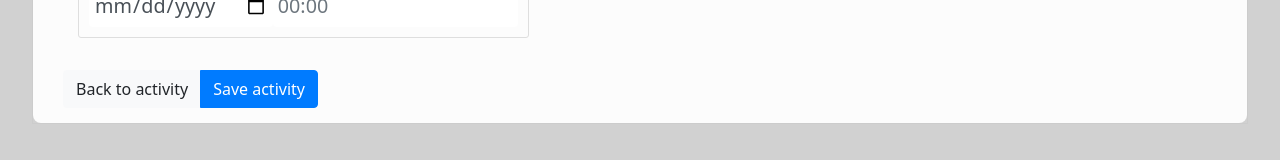
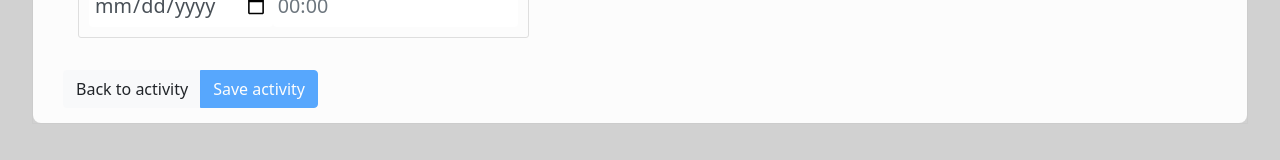
Before and after one commit to nedroden/Activity-Planner, an Angular app in the folder frontend/: page /new in a window 1280 px wide. Shown: the part 677-837 px from the top of the page. Built offline with nearby package versions, Linux system fonts and the light colour scheme; a small style sheet from the web is missing.

Commit message:
Forms can no longer be submitted if input is invalid

```diff
--- a/frontend/src/app/activity-editor/activity-editor.component.html
+++ b/frontend/src/app/activity-editor/activity-editor.component.html
@@ -3,7 +3,7 @@
     <div class="row">
         <div class="mt-sm-3 col-12">
             <div id="error"></div>
-            <form id="editor" (submit)="saveActivity(event)" [formGroup]="editorForm">
+            <form role="form" id="editor" name="editor" (submit)="saveActivity(event)" [formGroup]="editorForm" novalidate>
                 <div class="float-left col-md-5">
                     <small class="text-danger" *ngIf="editorForm.get('title').hasError('required') && editorForm.get('title').dirty">You must enter a title.</small>
                     <small class="text-danger" *ngIf="editorForm.get('title').hasError('minlength') && editorForm.get('title').dirty">The title is too short. It must be at least 5 characters long.</small>
@@ -12,7 +12,7 @@
                     <div class="form-group">
                         <label for="titleInput">Activity title</label>
                         <div>
-                            <input type="text" class="form-control" id="titleInput" placeholder="New activity" value="{{ isNewArticle ? '' : activity.title }}" formControlName="title" />
+                            <input type="text" class="form-control" id="titleInput" placeholder="New activity" formControlName="title" ng-model="title" />
                         </div>
                     </div>
 
@@ -21,27 +21,27 @@
                     <div class="form-group">
                         <label for="locationInput">Location</label>
                         <div>
-                            <input type="text" class="form-control" id="locationInput" placeholder="Location" value="{{ isNewArticle ? '' : activity.location }}" formControlName="location" />
+                            <input type="text" class="form-control" id="locationInput" placeholder="Location" formControlName="location" ng-model="location" />
                         </div>
                     </div>
 
-                    <small class="text-danger" *ngIf="(!editorForm.get('startDateInput').valid && editorForm.get('startDateInput').dirty) || (!editorForm.get('startTimeInput').valid && editorForm.get('startTimeInput').dirty)">Invalid date/time input.</small>
+                    <small class="text-danger" *ngIf="(!editorForm.get('startDate').valid && editorForm.get('startDate').dirty) || (!editorForm.get('startTime').valid && editorForm.get('startTime').dirty)">Invalid date/time input.</small>
 
                     <div class="form-group">
                         <label for="startingDateInput">Starting date</label>
                         <div>
-                            <input type="date" class="form-control" id="startingDateInput" value="{{ isNewArticle ? '' : activity.start_date_value }}" formControlName="startDateInput" />
-                            <input type="text" class="form-control time-input" id="startingTimeInput" placeholder="00:00" maxlength="5" value="{{ isNewArticle ? '' : activity.start_time_value }}" formControlName="startTimeInput" />
+                            <input type="date" class="form-control" id="startingDateInput" formControlName="startDate" ng-model="startDate" />
+                            <input type="text" class="form-control time-input" id="startingTimeInput" placeholder="00:00" maxlength="5" formControlName="startTime" ng-model="startTime" />
                         </div>
                     </div>
 
-                    <small class="text-danger" *ngIf="(!editorForm.get('endDateInput').valid && editorForm.get('endDateInput').dirty) || (!editorForm.get('endTimeInput').valid && editorForm.get('endTimeInput').dirty)">Invalid date/time input.</small>
+                    <small class="text-danger" *ngIf="(!editorForm.get('endDate').valid && editorForm.get('endDate').dirty) || (!editorForm.get('endTime').valid && editorForm.get('endTime').dirty)">Invalid date/time input.</small>
 
                     <div class="form-group">
                         <label for="endDateInput">End date</label>
                         <div>
-                            <input type="date" class="form-control" id="endDateInput" value="{{ isNewArticle ? '' : activity.start_date_value }}" formControlName="endDateInput" />
-                            <input type="text" class="form-control time-input" id="endTimeInput" placeholder="00:00" maxlength="5" value="{{ isNewArticle ? '' : activity.end_time_value }}" formControlName="endTimeInput" />
+                            <input type="date" class="form-control" id="endDateInput" formControlName="endDate" ng-model="endDate" />
+                            <input type="text" class="form-control time-input" id="endTimeInput" placeholder="00:00" maxlength="5" formControlName="endTime" ng-model="endTime" />
                         </div>
                     </div>
                 </div>
@@ -52,7 +52,7 @@
                     <div class="form-group">
                         <label for="descriptionInput">Description</label>
                         <div>
-                            <textarea class="form-control" id="descriptionInput" placeholder="New activity" rows="10" formControlName="description">{{ isNewArticle ? '' : activity.description }}</textarea>
+                            <textarea class="form-control" id="descriptionInput" placeholder="New activity" rows="10" formControlName="description" ng-model="description">{{ isNewArticle ? '' : activity.description }}</textarea>
                         </div>
                     </div>
 
@@ -75,7 +75,7 @@
 
                 <div class="btn-group mt-sm-3">
                     <button type="button" class="btn btn-light" routerLink="/activity/{{ id }}">Back to activity</button>
-                    <button id="submit_form" type="submit" class="btn btn-primary">Save activity</button>
+                    <button id="submit_form" type="submit" class="btn btn-primary" [disabled]="editorForm.status === 'INVALID'">Save activity</button>
                 </div>
             </form>
         </div>
--- a/frontend/src/app/activity-editor/activity-editor.component.ts
+++ b/frontend/src/app/activity-editor/activity-editor.component.ts
@@ -2,7 +2,7 @@ import { Component, OnInit } from '@angular/core';
 import { Activity } from '../activity';
 import { ActivityService } from '../activity.service';
 import { ActivatedRoute, Router } from '@angular/router';
-import { FormBuilder, Validators, FormControl } from '@angular/forms';
+import { FormGroup, Validators, FormControl } from '@angular/forms';
 
 import { two_digits, trigger_notification } from '../../util';
 import { environment } from '../../environments/environment';
@@ -22,33 +22,32 @@ export class ActivityEditorComponent implements OnInit {
 
     constructor(private _activityService: ActivityService,
                 private _activatedRoute: ActivatedRoute,
-                private _router: Router,
-                private _formBuilder: FormBuilder) {
+                private _router: Router) {
         this.id = -1;
         this.activity = new Activity;
 
-        this.editorForm = this._formBuilder.group({
-            title: new FormControl(this.activity.title, Validators.compose([
+        this.editorForm = new FormGroup({
+            'title': new FormControl(this.activity.title, Validators.compose([
                 Validators.required,
                 Validators.minLength(5)
             ])),
-            location: new FormControl(this.activity.location, Validators.compose([
+            'location': new FormControl(this.activity.location, Validators.compose([
                 Validators.maxLength(50)
             ])),
-            description: new FormControl(this.activity.description, Validators.compose([
+            'description': new FormControl(this.activity.description, Validators.compose([
                 Validators.maxLength(500)
             ])),
-            startDateInput: new FormControl(this.activity.start_date_value, Validators.compose([
+            'startDate': new FormControl(this.activity.start_date_value, Validators.compose([
                 Validators.required
             ])),
-            startTimeInput: new FormControl(this.activity.start_time_value, Validators.compose([
+            'startTime': new FormControl(this.activity.start_time_value, Validators.compose([
                 Validators.required,
                 Validators.pattern('([0-6][0-9])\:([0-6][0-9])')
             ])),
-            endDateInput: new FormControl(this.activity.end_date_value, Validators.compose([
+            'endDate': new FormControl(this.activity.end_date_value, Validators.compose([
                 Validators.required
             ])),
-            endTimeInput: new FormControl(this.activity.end_time_value, Validators.compose([
+            'endTime': new FormControl(this.activity.end_time_value, Validators.compose([
                 Validators.required,
                 Validators.pattern('([0-6][0-9])\:([0-6][0-9])')
             ]))
@@ -75,6 +74,14 @@ export class ActivityEditorComponent implements OnInit {
                 activity.end_time_value = two_digits(endsAt.getHours()) + ':' + two_digits(endsAt.getMinutes());
 
                 this.activity = activity;
+                this.editorForm.patchValue(this.activity);
+
+                this.editorForm.patchValue({
+                    startDate: activity.start_date_value,
+                    startTime: activity.start_time_value,
+                    endDate: activity.end_date_value,
+                    endTime: activity.end_time_value
+                });
             });
         }
 
@@ -84,16 +91,10 @@ export class ActivityEditorComponent implements OnInit {
         });
     }
 
-    isValid(): boolean {
-        for (let control of this.editorForm)
-            if (control.invalid)
-                return false;
+    saveActivity(e): void {
+        if (this.editorForm.status === 'INVALID')
+            return;
 
-        return true;
-    }
-
-    saveActivity(e): void {
-        if (this.isValid()) {
         let fields = ['title', 'location', 'startingDate', 'startingTime', 'endDate', 'endTime', 'description', 'attachments'];
         this._activityService.update(this.id, fields,
             result => {
@@ -105,9 +106,6 @@ export class ActivityEditorComponent implements OnInit {
             error => trigger_notification('error', 'Could not save activity')
         );
     }
-        else
-            trigger_notification('error', 'Please fix all errors before submitting the form.', 4000, 'danger');
-    }
 
     deleteAttachment(id: number): void {
         document.getElementById('attachment-' + id).remove();
```
Lines whose indentation alone changed are shown as unchanged.
